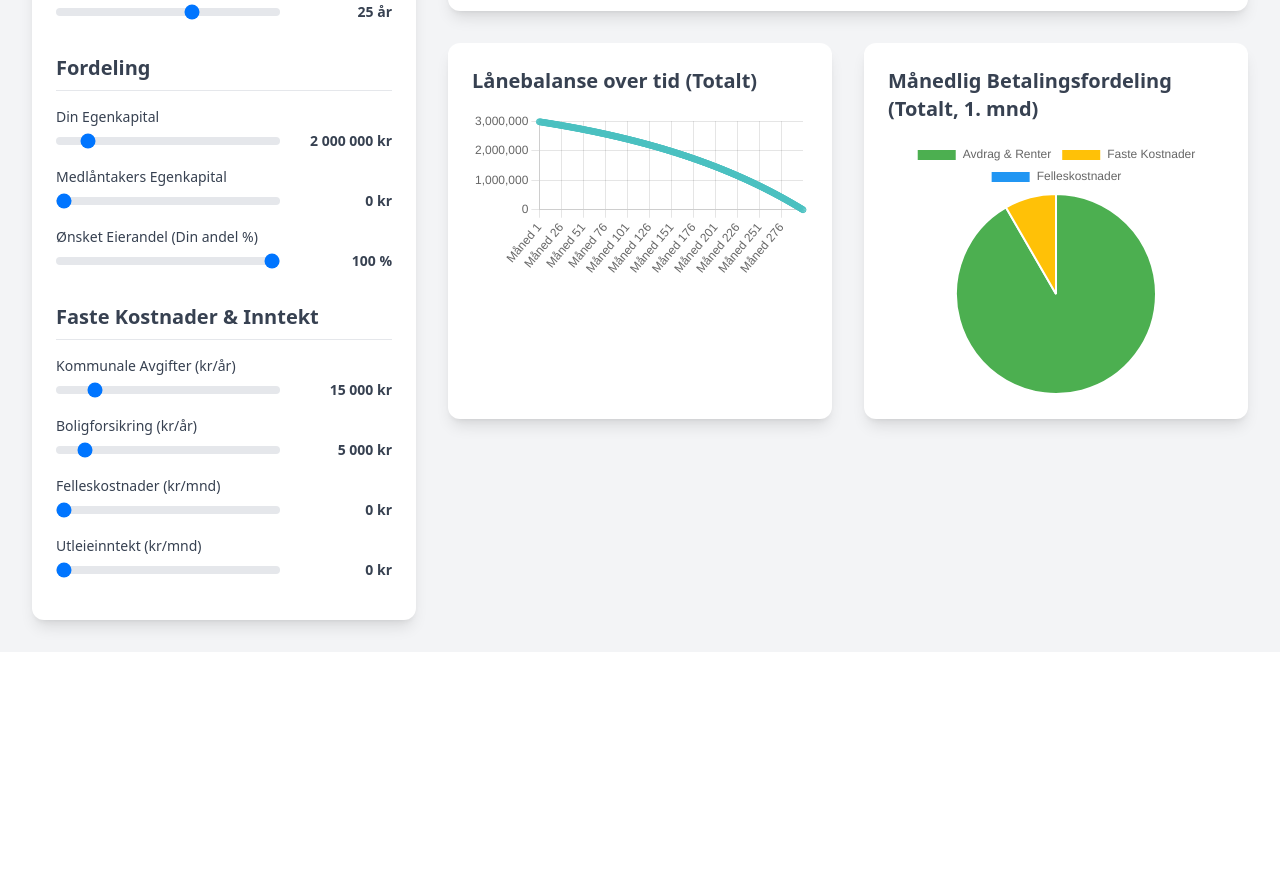
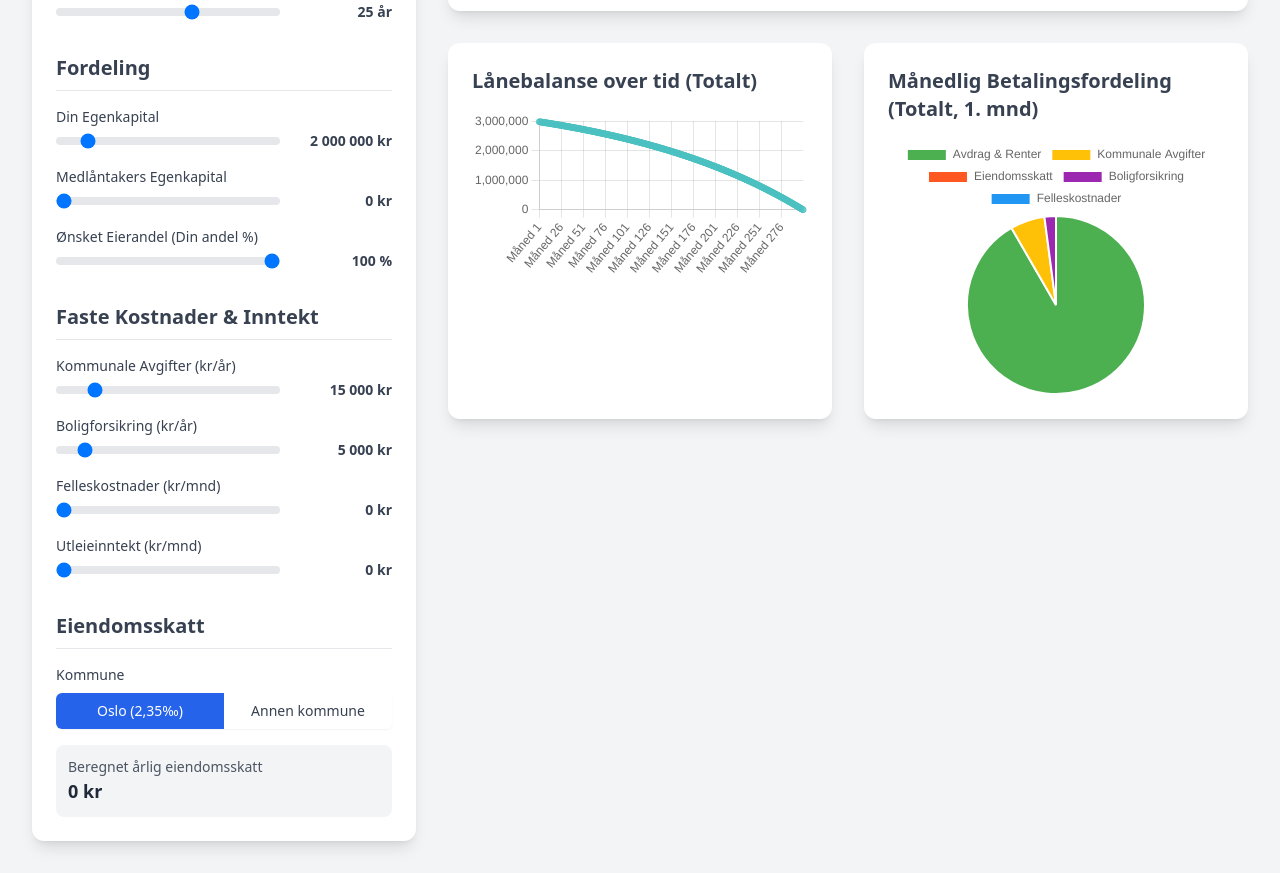
Before and after one commit to kderholt/lanekalkulator, a React (Create React App) app: page / in a window 1280 px wide. Shown: the part 817-1690 px from the top of the page. Before the commit the page ends 1469 px from the top, so only its background shows below. Built offline with nearby package versions, Linux system fonts and the light colour scheme.

Commit message:
adding all

```diff
--- a/package.json
+++ b/package.json
@@ -2,7 +2,7 @@
   "name": "my-mortgage-app",
   "version": "0.1.0",
   "private": true,
-  "homepage": "https://kderholt.github.io/lanekalkulator",
+  "homepage": "https://lanekalkulator.kjetil.ro",
   "dependencies": {
     "@testing-library/dom": "^10.4.1",
     "@testing-library/jest-dom": "^6.6.4",
--- a/src/App.js
+++ b/src/App.js
@@ -3,6 +3,20 @@ import { Line, Pie } from 'react-chartjs-2';
 import { Chart as ChartJS, ArcElement, Tooltip, Legend, CategoryScale, LinearScale, PointElement, LineElement, Title } from 'chart.js';
 
 ChartJS.register(ArcElement, Tooltip, Legend, CategoryScale, LinearScale, PointElement, LineElement, Title);
+
+// Property tax calculation
+const calculatePropertyTax = (propertyValue, mode, customRate) => {
+    if (propertyValue <= 0) return 0;
+
+    if (mode === 'oslo') {
+        // Oslo: 2.35‰ on 70% of property value, with deduction up to 4.7M
+        const taxableBase = Math.max(0, (propertyValue * 0.7) - 4700000);
+        return taxableBase * 0.00235;
+    } else {
+        // Custom rate in ‰ (per mille)
+        return propertyValue * (customRate / 1000);
+    }
+};
 
 // Main App Component
 const App = () => {
@@ -21,6 +35,10 @@ const App = () => {
     const [hoa, setHoa] = useState(0);
     const [rentalIncome, setRentalIncome] = useState(0);
 
+    // Property tax settings
+    const [propertyTaxMode, setPropertyTaxMode] = useState('oslo'); // 'oslo' or 'custom'
+    const [customPropertyTaxRate, setCustomPropertyTaxRate] = useState(2.0);
+
     // Mode-specific inputs
     const [desiredMonthlyPayment, setDesiredMonthlyPayment] = useState(20000);
     const [propertyValue, setPropertyValue] = useState(5000000);
@@ -36,6 +54,7 @@ const App = () => {
     const [totalInterest, setTotalInterest] = useState(0);
     const [loanDetails1, setLoanDetails1] = useState({ amount: 0, payment: 0 });
     const [loanDetails2, setLoanDetails2] = useState({ amount: 0, payment: 0 });
+    const [propertyTax, setPropertyTax] = useState(0);
 
     // Effect to recalculate on input changes
     useEffect(() => {
@@ -97,11 +116,15 @@ const App = () => {
             setAmortizationData(combinedAmortization);
         }
 
-    }, [calculationMode, desiredMonthlyPayment, propertyValue, interestRate, loanTerm, downPayment1, downPayment2, municipalDues, homeInsurance, hoa, rentalIncome, loanType, ownershipSplit]);
+        // Calculate property tax
+        const calculatedPropertyTax = calculatePropertyTax(currentPropertyValue, propertyTaxMode, customPropertyTaxRate);
+        setPropertyTax(calculatedPropertyTax);
+
+    }, [calculationMode, desiredMonthlyPayment, propertyValue, interestRate, loanTerm, downPayment1, downPayment2, municipalDues, homeInsurance, hoa, rentalIncome, loanType, ownershipSplit, propertyTaxMode, customPropertyTaxRate]);
 
     // Update total costs whenever calculated payments change
     useEffect(() => {
-        const monthlyFixedCosts = (municipalDues / 12) + (homeInsurance / 12) + hoa;
+        const monthlyFixedCosts = (municipalDues / 12) + (homeInsurance / 12) + (propertyTax / 12) + hoa;
         const totalCost = calculatedMonthlyPayment + monthlyFixedCosts;
         setTotalMonthlyCost(totalCost);
         setNetMonthlyCost(totalCost - rentalIncome);
@@ -114,7 +137,7 @@ const App = () => {
            setPayoffDate('N/A');
         }
 
-    }, [calculatedMonthlyPayment, municipalDues, homeInsurance, hoa, rentalIncome, loanAmount, amortizationData]);
+    }, [calculatedMonthlyPayment, municipalDues, homeInsurance, hoa, rentalIncome, loanAmount, amortizationData, propertyTax]);
 
 
     // Affordability calculation logic
@@ -125,7 +148,13 @@ const App = () => {
 
         const monthlyInterestRate = interestRate / 100 / 12;
         const numberOfPayments = loanTerm * 12;
-        const otherCosts = (municipalDues / 12) + (homeInsurance / 12) + hoa;
+
+        // For affordability calculation, we need to estimate property tax based on desired payment
+        // We'll use a rough estimate and iterate if needed
+        let estimatedPropertyValue = desiredMonthlyPayment * 200; // rough estimate
+        let estimatedPropertyTax = calculatePropertyTax(estimatedPropertyValue, propertyTaxMode, customPropertyTaxRate);
+
+        const otherCosts = (municipalDues / 12) + (homeInsurance / 12) + (estimatedPropertyTax / 12) + hoa;
         const pAndI = desiredMonthlyPayment + Number(rentalIncome) - otherCosts;
 
         if (pAndI <= 0) {
@@ -191,8 +220,8 @@ const App = () => {
         datasets: [{ label: 'Gjenværende Lånebalanse', data: amortizationData.map(d => d.balance), borderColor: 'rgb(75, 192, 192)', backgroundColor: 'rgba(75, 192, 192, 0.2)', fill: true, tension: 0.1, }],
     };
     const paymentBreakdownChartData = {
-        labels: ['Avdrag & Renter', 'Faste Kostnader', 'Felleskostnader'],
-        datasets: [ { data: [ calculatedMonthlyPayment, (municipalDues / 12) + (homeInsurance / 12), hoa ].map(v => v > 0 ? v : 0), backgroundColor: ['#4CAF50', '#FFC107', '#2196F3'], hoverBackgroundColor: ['#66BB6A', '#FFCA28', '#42A5F5'],}],
+        labels: ['Avdrag & Renter', 'Kommunale Avgifter', 'Eiendomsskatt', 'Boligforsikring', 'Felleskostnader'],
+        datasets: [ { data: [ calculatedMonthlyPayment, (municipalDues / 12), (propertyTax / 12), (homeInsurance / 12), hoa ].map(v => v > 0 ? v : 0), backgroundColor: ['#4CAF50', '#FFC107', '#FF5722', '#9C27B0', '#2196F3'], hoverBackgroundColor: ['#66BB6A', '#FFCA28', '#FF7043', '#BA68C8', '#42A5F5'],}],
     };
 
     return (
@@ -250,6 +279,22 @@ const App = () => {
                         <InputSlider label="Boligforsikring (kr/år)" value={homeInsurance} onChange={e => setHomeInsurance(Number(e.target.value))} min={0} max={50000} step={500} format="currency" />
                         <InputSlider label="Felleskostnader (kr/mnd)" value={hoa} onChange={e => setHoa(Number(e.target.value))} min={0} max={20000} step={250} format="currency" />
                         <InputSlider label="Utleieinntekt (kr/mnd)" value={rentalIncome} onChange={e => setRentalIncome(Number(e.target.value))} min={0} max={30000} step={500} format="currency" />
+
+                        <h3 className="text-xl font-semibold text-gray-700 mt-8 mb-4 border-b pb-2">Eiendomsskatt</h3>
+                        <div className="mb-4">
+                            <label className="block text-sm font-medium text-gray-700 mb-2">Kommune</label>
+                            <div className="flex rounded-md shadow-sm mb-4">
+                                <button onClick={() => setPropertyTaxMode('oslo')} className={`flex-1 p-2 text-sm rounded-l-md ${propertyTaxMode === 'oslo' ? 'bg-blue-600 text-white' : 'bg-white text-gray-700 hover:bg-gray-50'}`}>Oslo (2,35‰)</button>
+                                <button onClick={() => setPropertyTaxMode('custom')} className={`flex-1 p-2 text-sm rounded-r-md ${propertyTaxMode === 'custom' ? 'bg-blue-600 text-white' : 'bg-white text-gray-700 hover:bg-gray-50'}`}>Annen kommune</button>
+                            </div>
+                        </div>
+                        {propertyTaxMode === 'custom' && (
+                            <InputSlider label="Eiendomsskatt (‰)" value={customPropertyTaxRate} onChange={e => setCustomPropertyTaxRate(Number(e.target.value))} min={0} max={10} step={0.1} format="permille" />
+                        )}
+                        <div className="bg-gray-100 p-3 rounded-lg">
+                            <p className="text-sm text-gray-600">Beregnet årlig eiendomsskatt</p>
+                            <p className="font-bold text-lg text-gray-800">{formatCurrency(propertyTax)}</p>
+                        </div>
                     </div>
 
                     <div className="lg:col-span-2 space-y-8">
@@ -313,6 +358,7 @@ const InputSlider = ({ label, value, onChange, min, max, step, format }) => (
             <span className="text-sm font-semibold text-gray-700 w-36 text-right">
                 {format === 'currency' ? formatCurrency(value) :
                  format === 'years' ? `${value} år` :
+                 format === 'permille' ? `${value}‰` :
                  `${value} %`}
             </span>
         </div>
```
Also changed, not shown: 2 other files (tests, documents, lock files or other folders).
